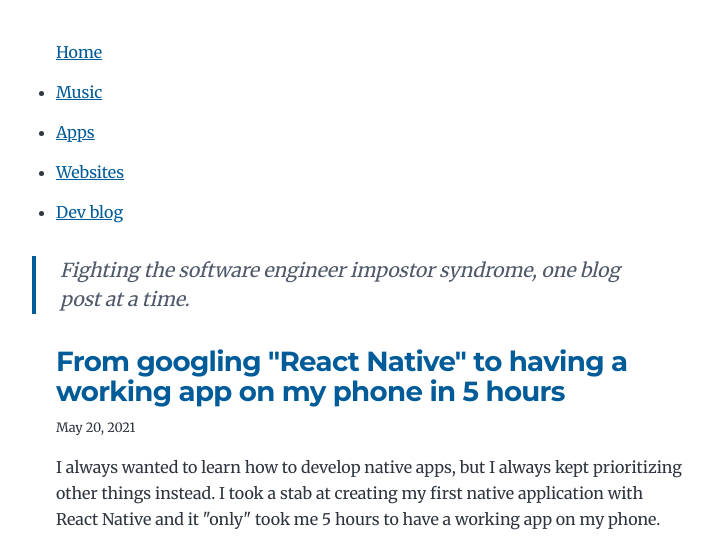
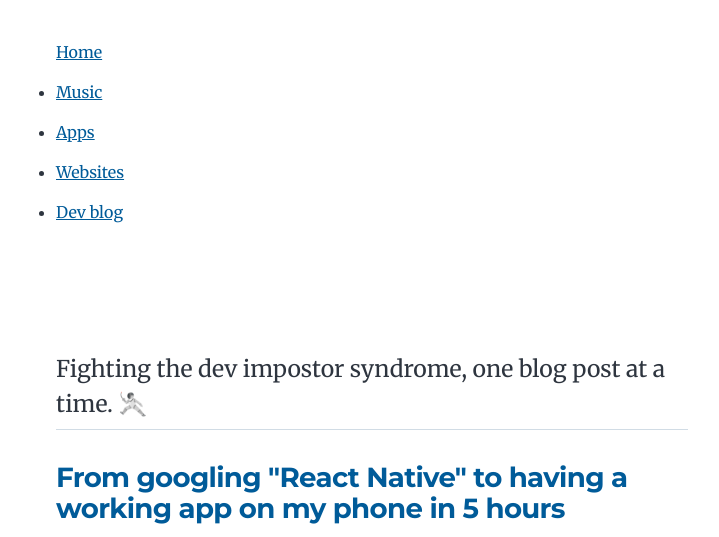
Before and after one commit to nop33/iliascreates, a Gatsby site: page /blog in a window 1280 px wide. Shown: the top 537 px of the page, without its empty margins (268-987 px from the left). Built offline with nearby package versions, Linux system fonts and the light colour scheme; Gatsby itself is replaced by a stand-in of ours.

Commit message:
Update intro text in dev blog

```diff
--- a/src/pages/blog.js
+++ b/src/pages/blog.js
@@ -1,6 +1,7 @@
 import React from "react"
 import { Link, graphql } from "gatsby"
 
+import Intro from "../components/intro"
 import Layout from "../components/layout"
 import SEO from "../components/seo"
 
@@ -13,10 +14,13 @@ const BlogIndex = ({ data, location }) => {
         title="Fighting dev impostor syndrome | Ilias creates"
         description="My dev blog with experiences I collect while working on cool stuff. My goal is to document pitfalls I encounter and help other devs fight their impostor syndrome."
       />
-      <blockquote>
-        Fighting the software engineer impostor syndrome, one blog post at a
-        time.
-      </blockquote>
+      <Intro>
+        Fighting the dev impostor syndrome, one blog post at a time.{" "}
+        <span role="img" aria-label="fight">
+          🤺
+        </span>
+      </Intro>
+      <hr />
       <ol style={{ listStyle: `none` }}>
         {posts.map(post => {
           const title = post.frontmatter.title || post.fields.slug
```
